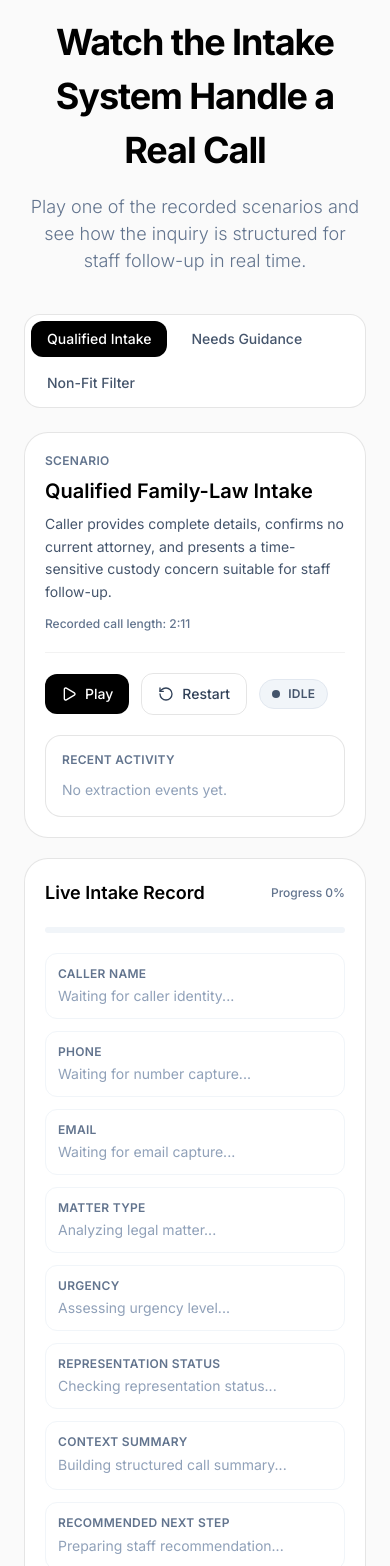
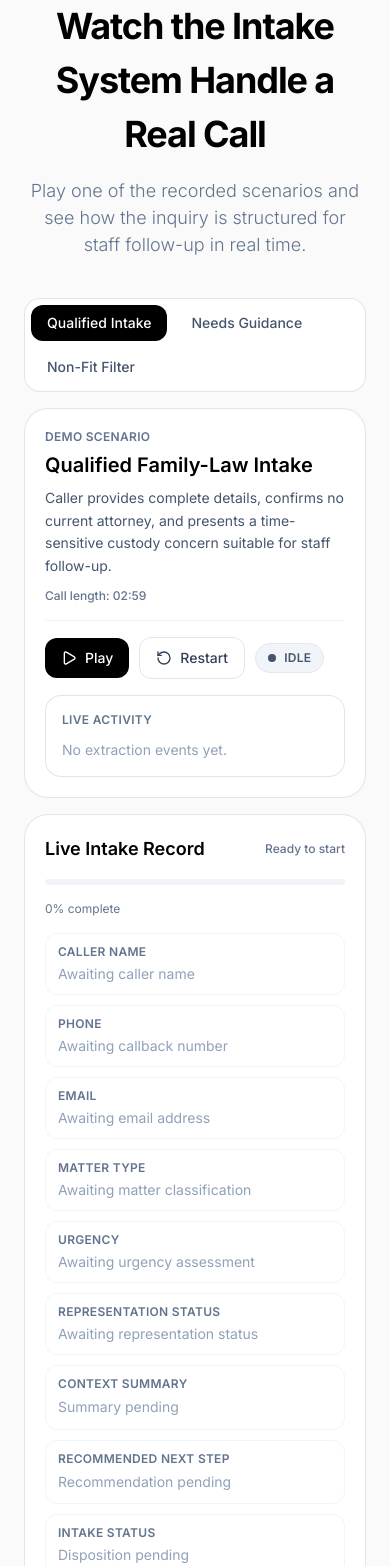
Before and after one commit to DepthSurivivor/wds-familylaw-project, a React (Vite) app: page / in a window 390 px wide. Shown: the part 3999-5565 px from the top of the page. Built offline with nearby package versions, Linux system fonts and the light colour scheme.

Commit message:
Polish demo section copy, spacing, and status presentation

```diff
--- a/src/components/DemoSection.tsx
+++ b/src/components/DemoSection.tsx
@@ -39,6 +39,7 @@ type ScenarioConfig = {
   audioSrc: string;
   durationLabel: string;
   finalBadge: string;
+  finalBadgeTone?: 'positive' | 'neutral';
   events: ScenarioEvent[];
 };
 
@@ -64,7 +65,7 @@ const SCENARIOS: ScenarioConfig[] = [
     shortDescription:
       'Caller provides complete details, confirms no current attorney, and presents a time-sensitive custody concern suitable for staff follow-up.',
     audioSrc: '/audio/scenario-1.mp3',
-    durationLabel: '2:11',
+    durationLabel: '02:59',
     finalBadge: 'Ready for Staff Follow-Up',
     events: [
       { time: 1.0, type: 'signal', label: 'Call connected', status: 'listening' },
@@ -122,7 +123,7 @@ const SCENARIOS: ScenarioConfig[] = [
     shortDescription:
       'Caller is unsure how to proceed, describes rising tension with an unmarried co-parent, and is routed to a consultation for guidance before the situation worsens.',
     audioSrc: '/audio/scenario-2.mp3',
-    durationLabel: '4:21',
+    durationLabel: '04:09',
     finalBadge: 'Ready for Staff Follow-Up',
     events: [
       { time: 1.0, type: 'signal', label: 'Caller uncertainty detected', status: 'listening' },
@@ -188,8 +189,9 @@ const SCENARIOS: ScenarioConfig[] = [
     shortDescription:
       'Caller already has an attorney and is politely redirected to existing counsel instead of being routed through standard intake.',
     audioSrc: '/audio/scenario-3.mp3',
-    durationLabel: '0:25',
+    durationLabel: '00:24',
     finalBadge: 'Not Routed for Intake',
+    finalBadgeTone: 'neutral',
     events: [
       { time: 1.0, type: 'signal', label: 'Caller indicates existing attorney', status: 'listening' },
       { time: 2.5, type: 'field', field: 'name', value: 'Not collected', label: 'Caller name intentionally not collected' },
@@ -238,15 +240,15 @@ const SCENARIOS: ScenarioConfig[] = [
 ];
 
 const FIELD_META: Array<{ key: DemoFieldKey; label: string; placeholder: string; longText?: boolean }> = [
-  { key: 'name', label: 'Caller Name', placeholder: 'Waiting for caller identity...' },
-  { key: 'phone', label: 'Phone', placeholder: 'Waiting for number capture...' },
-  { key: 'email', label: 'Email', placeholder: 'Waiting for email capture...' },
-  { key: 'matterType', label: 'Matter Type', placeholder: 'Analyzing legal matter...' },
-  { key: 'urgency', label: 'Urgency', placeholder: 'Assessing urgency level...' },
-  { key: 'representationStatus', label: 'Representation Status', placeholder: 'Checking representation status...' },
-  { key: 'notes', label: 'Context Summary', placeholder: 'Building structured call summary...', longText: true },
-  { key: 'nextStep', label: 'Recommended Next Step', placeholder: 'Preparing staff recommendation...', longText: true },
-  { key: 'status', label: 'Intake Status', placeholder: 'Final status pending...' },
+  { key: 'name', label: 'Caller Name', placeholder: 'Awaiting caller name' },
+  { key: 'phone', label: 'Phone', placeholder: 'Awaiting callback number' },
+  { key: 'email', label: 'Email', placeholder: 'Awaiting email address' },
+  { key: 'matterType', label: 'Matter Type', placeholder: 'Awaiting matter classification' },
+  { key: 'urgency', label: 'Urgency', placeholder: 'Awaiting urgency assessment' },
+  { key: 'representationStatus', label: 'Representation Status', placeholder: 'Awaiting representation status' },
+  { key: 'notes', label: 'Context Summary', placeholder: 'Summary pending', longText: true },
+  { key: 'nextStep', label: 'Recommended Next Step', placeholder: 'Recommendation pending', longText: true },
+  { key: 'status', label: 'Intake Status', placeholder: 'Disposition pending' },
 ];
 
 const STATUS_STYLES: Record<SystemStatus, string> = {
@@ -298,12 +300,12 @@ function StatusBadge({ status, isPlaying }: { status: SystemStatus; isPlaying: b
 function ExtractionFeed({ items }: { items: string[] }) {
   return (
     <div className="rounded-2xl border border-black/10 bg-white p-4">
-      <p className="mb-3 text-xs font-semibold uppercase tracking-wide text-slate-500">Recent activity</p>
+      <p className="mb-3 text-xs font-semibold uppercase tracking-wide text-slate-500">Live activity</p>
       <div className="space-y-2">
         {items.length === 0 ? (
           <p className="text-sm text-slate-400">No extraction events yet.</p>
         ) : (
-          items.slice(0, 6).map((item, index) => (
+          items.slice(0, 4).map((item, index) => (
             <div
               key={`${item}-${index}`}
               className="flex items-start gap-2 rounded-lg border border-slate-100 bg-slate-50 px-3 py-2 text-sm text-slate-700"
@@ -322,27 +324,45 @@ function LiveIntakeForm({
   values,
   highlightedField,
   finalBadge,
+  finalBadgeTone = 'positive',
   showFinalBadge,
+  status,
   progress,
 }: {
   values: FormState;
   highlightedField: DemoFieldKey | null;
   finalBadge: string;
+  finalBadgeTone?: 'positive' | 'neutral';
   showFinalBadge: boolean;
+  status: SystemStatus;
   progress: number;
 }) {
+  const statusCopy: Record<SystemStatus, string> = {
+    idle: 'Ready to start',
+    listening: 'Listening',
+    extracting: 'Extracting',
+    reviewing: 'Reviewing',
+    ready: 'Ready',
+  };
+
+  const finalBadgeStyles =
+    finalBadgeTone === 'neutral'
+      ? 'border-slate-200 bg-slate-100 text-slate-700'
+      : 'border-emerald-200 bg-emerald-50 text-emerald-700';
+
   return (
     <div className="rounded-3xl border border-black/10 bg-white p-5 md:p-6">
-      <div className="mb-5 flex items-center justify-between gap-4">
+      <div className="mb-4 flex items-center justify-between gap-4">
         <h3 className="text-lg font-semibold text-black">Live Intake Record</h3>
-        <span className="text-xs font-medium text-slate-500">Progress {progress}%</span>
+        <span className="text-xs font-medium text-slate-500">{statusCopy[status]}</span>
       </div>
 
-      <div className="mb-5 h-1.5 overflow-hidden rounded-full bg-slate-100">
-        <div className="h-full rounded-full bg-black transition-all duration-500" style={{ width: `${progress}%` }} />
+      <div className="mb-4 h-1.5 overflow-hidden rounded-full bg-slate-100">
+        <div className="h-full rounded-full bg-slate-500 transition-all duration-500" style={{ width: `${progress}%` }} />
       </div>
+      <p className="mb-4 text-xs text-slate-500">{progress}% complete</p>
 
-      <div className="space-y-3">
+      <div className="space-y-2.5">
         {FIELD_META.map((field) => {
           const hasValue = Boolean(values[field.key]);
           const isHighlighted = highlightedField === field.key;
@@ -350,7 +370,7 @@ function LiveIntakeForm({
           return (
             <div
               key={field.key}
-              className={`rounded-xl border px-3 py-3 transition-all duration-500 ${
+              className={`rounded-xl border px-3 py-2.5 transition-all duration-500 ${
                 hasValue ? 'border-slate-200 bg-slate-50' : 'border-slate-100 bg-white'
               } ${isHighlighted ? 'border-black/30 shadow-[0_0_0_2px_rgba(15,23,42,0.06)]' : ''}`}
             >
@@ -364,7 +384,7 @@ function LiveIntakeForm({
       </div>
 
       {showFinalBadge && (
-        <div className="mt-5 rounded-xl border border-emerald-200 bg-emerald-50 px-4 py-3 text-sm font-semibold text-emerald-700">
+        <div className={`mt-4 rounded-xl border px-4 py-3 text-sm font-semibold ${finalBadgeStyles}`}>
           {finalBadge}
         </div>
       )}
@@ -511,7 +531,7 @@ export default function DemoSection() {
   };
 
   return (
-    <section id="demo" className="bg-[#FAFAFA] px-6 py-24">
+    <section id="demo" className="bg-[#FAFAFA] px-6 py-20">
       <div className="mx-auto max-w-[1100px]">
         <div className="mb-10 text-center">
           <h2 className="mb-4 text-[36px] font-bold tracking-[-0.03em] text-black md:text-[48px]">
@@ -522,20 +542,20 @@ export default function DemoSection() {
           </p>
         </div>
 
-        <div className="mb-6 flex justify-center">
+        <div className="mb-4 flex justify-center">
           <ScenarioTabs scenarios={SCENARIOS} activeId={scenario.id} onChange={handleScenarioChange} />
         </div>
 
-        <div className="grid gap-5 lg:grid-cols-[1fr_1.2fr]">
+        <div className="grid gap-4 lg:grid-cols-[0.95fr_1.25fr]">
           <div className="rounded-3xl border border-black/10 bg-white p-5 md:p-6">
-            <div className="mb-5 border-b border-black/5 pb-5">
-              <p className="text-xs font-semibold uppercase tracking-wide text-slate-500">Scenario</p>
-              <h3 className="mt-2 text-xl font-semibold text-black">{scenario.title}</h3>
+            <div className="mb-4 border-b border-black/5 pb-4">
+              <p className="text-xs font-semibold uppercase tracking-wide text-slate-500">Demo scenario</p>
+              <h3 className="mt-1.5 text-xl font-semibold text-black">{scenario.title}</h3>
               <p className="mt-2 text-sm leading-relaxed text-slate-600">{scenario.shortDescription}</p>
-              <p className="mt-3 text-xs font-medium text-slate-500">Recorded call length: {scenario.durationLabel}</p>
+              <p className="mt-2.5 text-xs font-medium text-slate-500">Call length: {scenario.durationLabel}</p>
             </div>
 
-            <div className="mb-5 flex flex-wrap items-center gap-3">
+            <div className="mb-4 flex flex-wrap items-center gap-2.5">
               <button
                 type="button"
                 onClick={handlePlayPause}
@@ -571,20 +591,22 @@ export default function DemoSection() {
               values={formData}
               highlightedField={highlightedField}
               finalBadge={scenario.finalBadge}
+              finalBadgeTone={scenario.finalBadgeTone}
               showFinalBadge={showFinalBadge}
+              status={status}
               progress={progress}
             />
 
             {showFinalBadge && (
-              <div className="mt-5 flex flex-col gap-3 sm:flex-row sm:items-center">
+              <div className="mt-4 flex flex-col gap-2.5 sm:flex-row sm:items-center">
                 <a
                   href="#book"
                   className="inline-flex justify-center rounded-full bg-black px-6 py-3 text-sm font-medium text-white transition-colors hover:bg-zinc-800"
                 >
-                  Book a Call
+                  Schedule Workflow Review
                 </a>
                 <a href="#contact" className="text-sm font-medium text-slate-700 underline-offset-4 hover:underline">
-                  See How This Works For Your Firm
+                  Review Intake Implementation Details
                 </a>
               </div>
             )}
```
